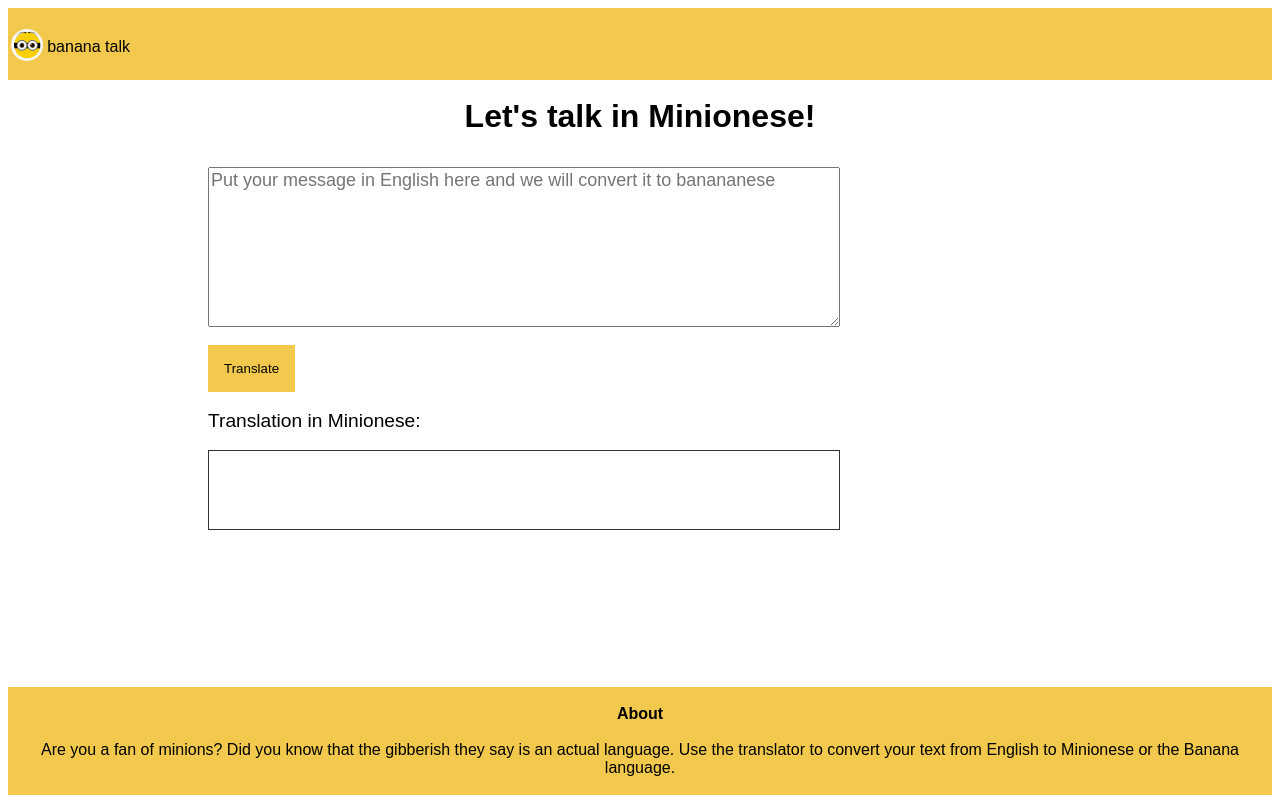
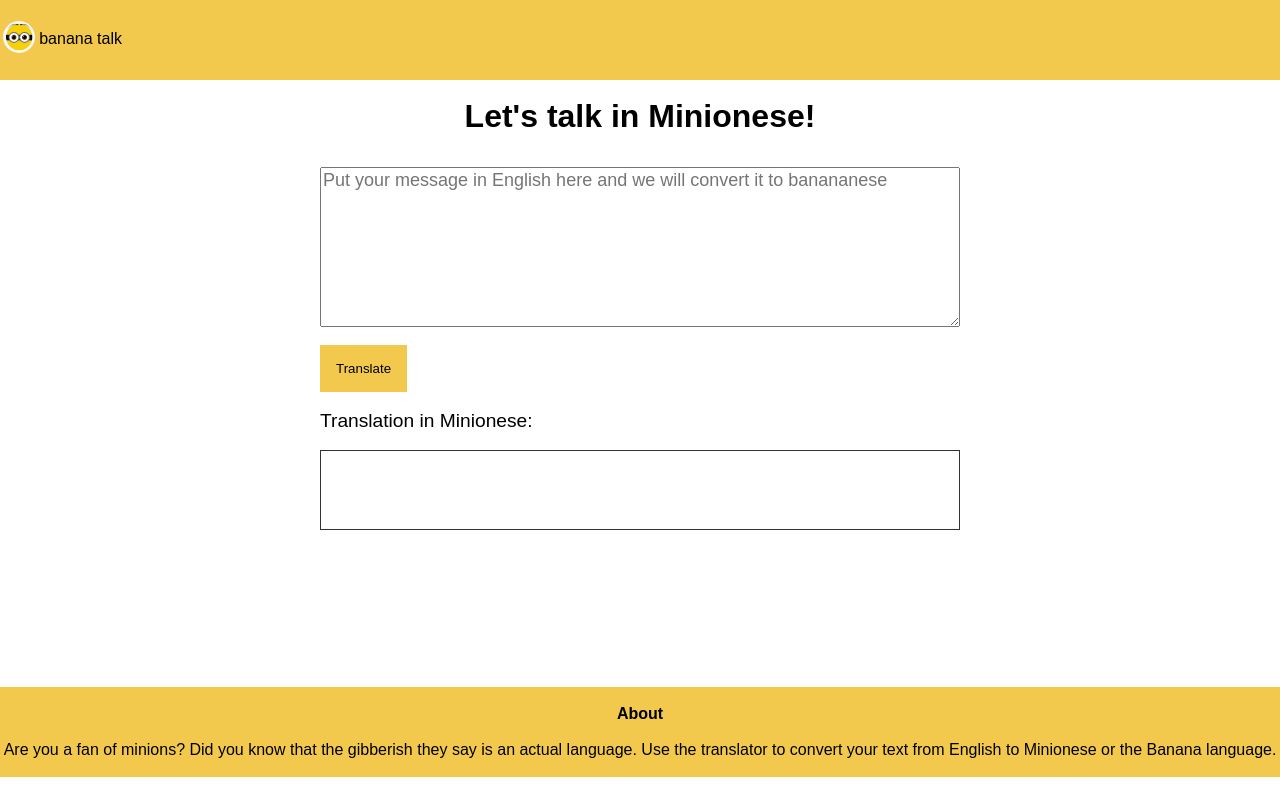
Before and after one commit to inza20/translation-in-minionese-app, a plain HTML site: page index.html in a window 1280 px wide. Drawn offline with Linux system fonts and the light colour scheme; a web font is replaced by a local one.

Commit message:
Improved CSS

```diff
--- a/index.html
+++ b/index.html
@@ -29,12 +29,12 @@
 
     <br />
 
-    <div class="container-fluid">
+    <div class="container">
       <h1 style="text-align: center">Let's talk in Minionese!</h1>
     </div>
 
     <main>
-      <div class="container my-3" style="width: 50%; margin-left: 200px">
+      <div class="container my-3" style="width: 50%; margin-left: 25%">
         <!-- <div class="container-fluid area"> -->
 
         <textarea
--- a/styles.css
+++ b/styles.css
@@ -6,12 +6,16 @@
     --width-break: 600px;
 }
 
+*{
+    margin: 0%;
+}
+
 h1, h4, p, a{
     margin: 0px;
 }
 
 nav{
-   height: 9vh;
+   height: 10vh;
    background-color: var(--primary);
 
 }
```
